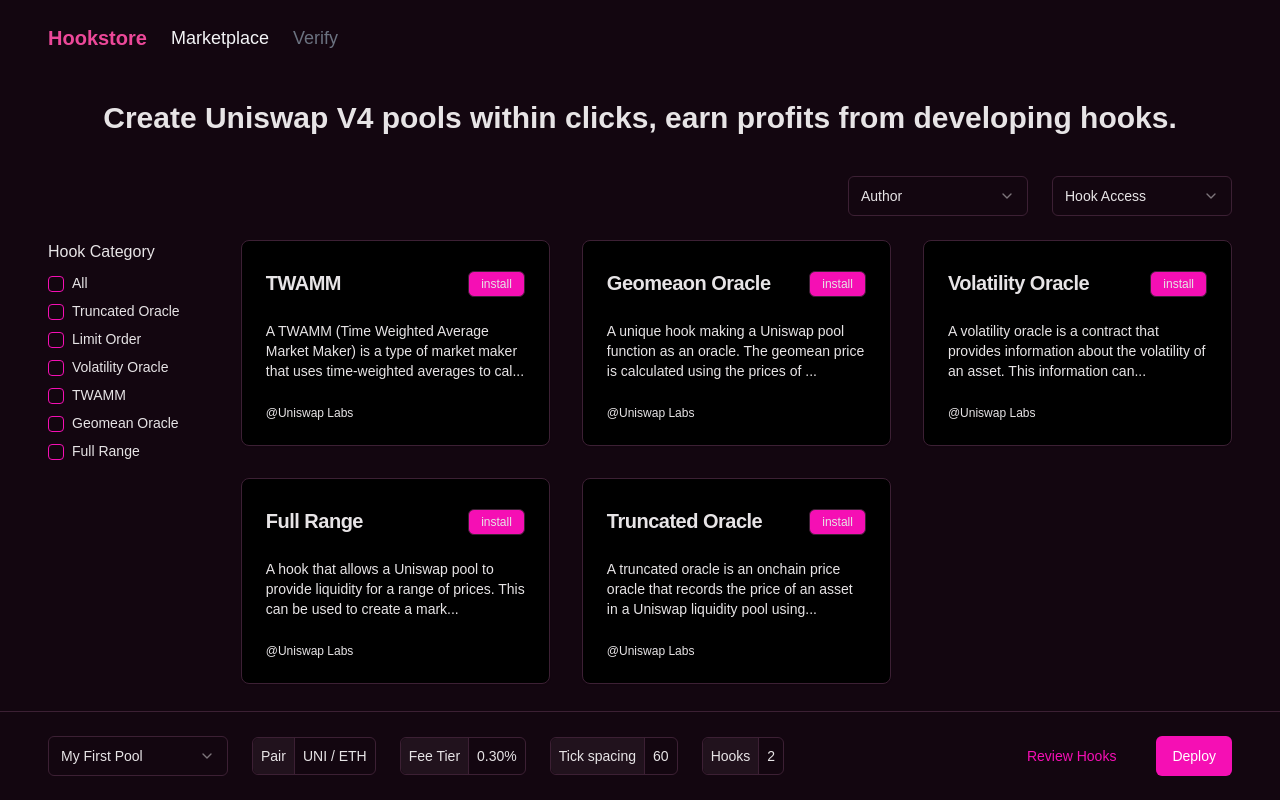
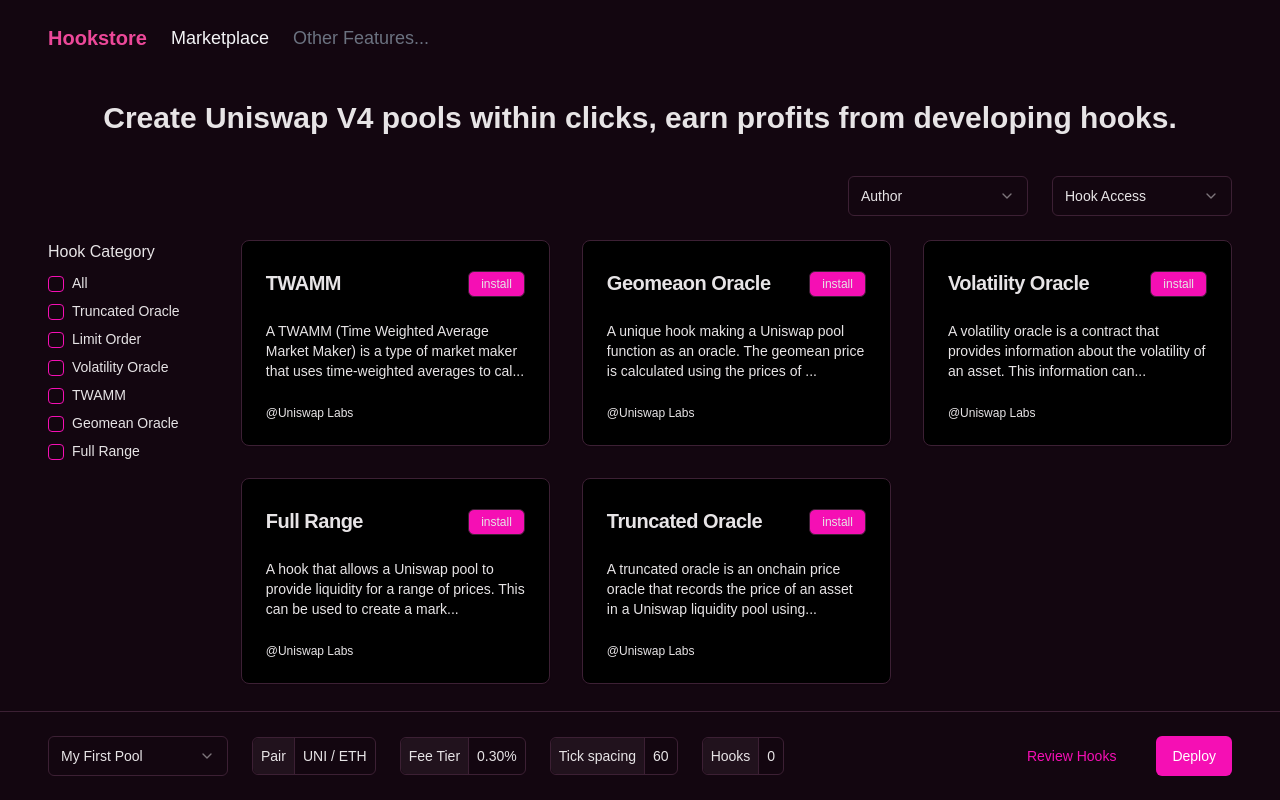
Before and after one commit to clearloop/hookstore-demo, a Next.js app: page / in a window 1280 px wide. Built offline with nearby package versions, Linux system fonts and the light colour scheme.

Commit message:
feat(app): introduce context for the cart

```diff
--- a/app/layout.tsx
+++ b/app/layout.tsx
@@ -1,6 +1,7 @@
 import type { Metadata } from "next";
 import localFont from "next/font/local";
 import "./globals.css";
+import { DeployProvider } from "@/context/deploy";
 
 const geistSans = localFont({
   src: "./fonts/GeistVF.woff",
@@ -28,7 +29,7 @@
       <body
         className={`${geistSans.variable} ${geistMono.variable} antialiased`}
       >
-        {children}
+        <DeployProvider>{children}</DeployProvider>
       </body>
     </html>
   );
--- a/app/page.tsx
+++ b/app/page.tsx
@@ -16,9 +16,10 @@
   SelectValue,
 } from "@/components/ui/select";
 import { Separator } from "@/components/ui/separator";
+import { DeployContext } from "@/context/deploy";
 import { cn } from "@/lib/utils";
 import Link from "next/link";
-import { useState } from "react";
+import { useContext, useMemo, useState } from "react";
 
 interface IHook {
   name: string;
@@ -77,15 +78,17 @@
 ];
 
 export default function Home() {
+  const { hooks } = useContext(DeployContext);
+
   return (
     <main className="h-screen flex flex-col">
       <section className="py-6 space-x-6 flex flex-row items-end text-xl px-12">
         <div className="text-pink-500 font-bold ">Hookstore</div>
-        <Link href="/explore">
+        <Link href="/">
           <div className="text-gray-100 text-lg">Marketplace</div>
         </Link>
-        <Link href="/verify">
-          <div className="text-gray-500 text-lg">Verify</div>
+        <Link href="/">
+          <div className="text-gray-500 text-lg">Other Features...</div>
         </Link>
       </section>
       <section className="py-6 text-3xl font-bold w-full flex justify-center pb-10">
@@ -184,7 +187,7 @@
               <div className="border-r bg-secondary rounded-l-md">
                 <div className="p-2">Hooks</div>
               </div>{" "}
-              <div className="p-2">2</div>
+              <div className="p-2">{hooks.length}</div>
             </div>
           </div>
           <div className="space-x-6">
@@ -212,7 +215,15 @@
 }
 
 function HookSpec({ hook }: { hook: IHook }) {
-  const [installed, setInstalled] = useState(false);
+  const { hooks, addHook, removeHook } = useContext(DeployContext);
+  const installed = useMemo(() => {
+    if (hooks.find((h) => h.name === hook.name)) {
+      return true;
+    } else {
+      return false;
+    }
+  }, [hooks, hook]);
+
   return (
     <Card>
       <CardHeader className="flex flex-row justify-between items-end">
@@ -224,7 +235,7 @@
               ? "hover:underline hover:text-primary border-transparent"
               : "bg-primary"
           )}
-          onClick={() => setInstalled(!installed)}
+          onClick={() => (installed ? removeHook(hook) : addHook(hook))}
         >
           {installed ? "remove" : "install"}
         </div>
--- /dev/null
+++ b/context/deploy.tsx
@@ -0,0 +1,30 @@
+"use client";
+import { IDeployContext, IHook } from "@/lib/types";
+import { createContext, ReactNode, useState } from "react";
+
+export const DeployContext = createContext<IDeployContext>({} as any);
+
+export function DeployProvider({ children }: { children: ReactNode }) {
+  const [hooks, setHooks] = useState<IHook[]>([]);
+
+  return (
+    <DeployContext.Provider
+      value={{
+        currency0: "UNI",
+        currency1: "ETH",
+        feeTier: 0,
+        tickSpacing: 0,
+        hooks,
+        addHook: (hook: IHook) => {
+          console.log("adding hook ...");
+          setHooks([...hooks, hook]);
+        },
+        removeHook: (hook: IHook) => {
+          setHooks(hooks.filter((h: IHook) => h.name !== hook.name));
+        },
+      }}
+    >
+      {children}
+    </DeployContext.Provider>
+  );
+}
--- /dev/null
+++ b/lib/types.ts
@@ -0,0 +1,17 @@
+export interface IHook {
+    name: string;
+    desc: string;
+    author: string;
+    category: string;
+    access: string[];
+}
+
+export interface IDeployContext {
+    currency0: string;
+    currency1: string;
+    feeTier: number;
+    tickSpacing: number;
+    hooks: IHook[];
+    addHook: (hook: IHook) => void;
+    removeHook: (hook: IHook) => void;
+}
```
